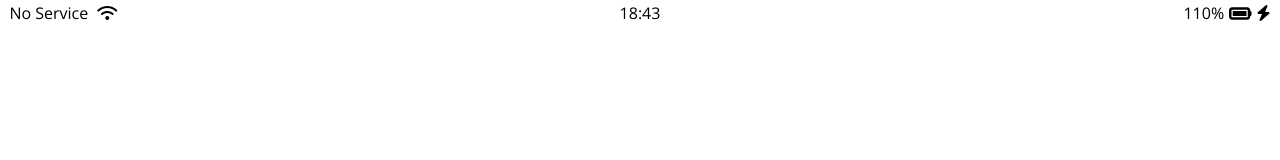
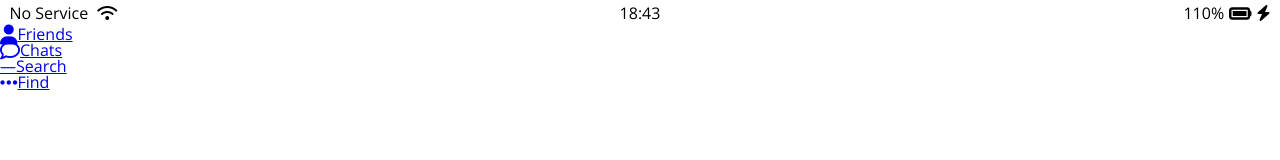
Before and after one commit to basewo/kokoaclonecode001, a plain HTML site: page friends.html in a window 1280 px wide. Drawn offline with nearby package versions, Linux system fonts and the light colour scheme.

Commit message:
Update friends.html

```diff
--- a/friends.html
+++ b/friends.html
@@ -5,7 +5,7 @@
     <link rel="stylesheet" href="css/styles.css" />
     <meta charset="UTF-8" />
     <meta name="viewport" content="width=device-width, initial-scale=1.0" />
-    <title>Welcome to Kokoa Clone</title>
+    <title>Friends - Kokoa Clone</title>
 </head>
 
 <body>
@@ -25,7 +25,14 @@
         </div>
     </div>
 
-
+    <nav>
+        <ul>
+            <li><a href="friends.html"><i class="fa-solid fa-user fa-lg"></i>Friends</a></li>
+            <li><a href="#"><i class="fa-regular fa-comment fa-lg"></i>Chats</a></li>
+            <li><a href="#">&#8212;Search</a></li>
+            <li><a href="#"><i class="fa-solid fa-ellipsis fa-lg"></i>Find</a></li>
+        </ul>
+    </nav>
 
     <script src="https://kit.fontawesome.com/2ea6e66cd7.js" crossorigin="anonymous"></script>
 </body>
```
